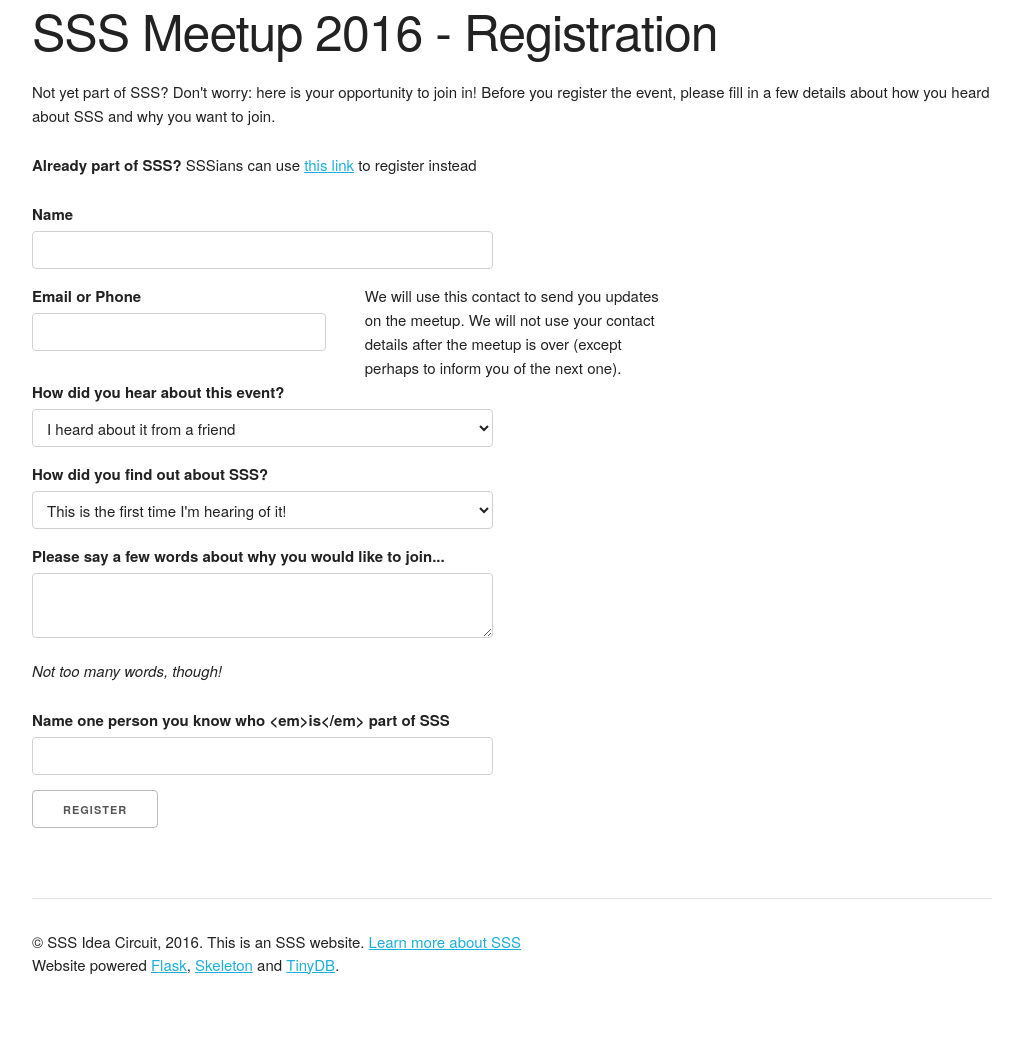
After one commit to badrihippo/2016meet.sic.sssnet.tk, a Flask app: page /register/non-sssians/ in a window 1280 px wide. The commit adds this page. Shown: the whole page, without its empty margins (128-1148 px from the left). Run offline with Flask 2, Linux system fonts and the light colour scheme; parts of the project's set-up code (start-up, migrations or seed data) failed here and were passed over; some libraries are stand-ins or nearby versions.

Commit message:
Add non-SSSian registration form

```diff
--- a/app.py
+++ b/app.py
@@ -64,6 +64,29 @@ class NameShopContactForm(Form):
     name = wtf.StringField('Name', validators=[wtf.validators.Required()])
     shop = wtf.StringField('Shop name', validators=[wtf.validators.Required()])
     contact = wtf.StringField('Email or Phone', validators=[wtf.validators.Required()])
+
+class NonSSSianForm(Form):
+    name = wtf.StringField('Name', validators=[wtf.validators.Required()])
+    contact = wtf.StringField('Email or Phone', validators=[wtf.validators.Required()])
+    how_find_event = wtf.SelectField('How did you hear about this event?',
+        choices = (
+          ('Heard from friend', 'I heard about it from a friend'),
+          ('Event invitation', 'I received an invitation to this event by email'),
+          ('Aliens', 'Some aliens left a message under my pillow'),
+          ('Social network', 'I found the link in my social network stream'),
+          ('Found on Internet', 'I found this website while surfing the Internet'),
+        ))
+    how_find_sss = wtf.SelectField('How did you find out about SSS?',
+        choices = (
+            ('This is first time', 'This is the first time I\'m hearing of it!'),
+            ('Heard from friend', 'A friend told me about it'),
+            ('Found on Internet', 'I found the SSS website while surfing the Internet'),
+            ('Found on Wiki', 'I found the SSS Wiki on Wikia'),
+            ('Social Page', 'I found pages about SSS on a social network'),
+        ))
+    why_interested = wtf.TextAreaField('Please say a few words about why you would like to join...',
+        validators=[wtf.validators.Required()])
+    reference_person = wtf.StringField('Name one person you know who <em>is</em> part of SSS')
 
 db = TinyDB(app.config['TINYDB_DB_PATH'])
 dv = db.table('date_votes')
@@ -155,6 +178,23 @@ def register():
         return redirect(url_for('register_thanks'))
     return render_template('register.htm', form=form)
 
+@app.route('/register/non-sssians/', methods=['GET', 'POST'])
+def register_nonsssian():
+    form = NonSSSianForm()
+    if form.validate_on_submit():
+        u = {}
+        u['name'] = form.name.data
+        u['contact'] = form.contact.data
+        u['how_find_event'] = form.how_find_event.data
+        u['how_find_sss'] = form.how_find_sss.data
+        u['why_interested'] = form.why_interested.data
+        u['reference_person'] = form.reference_person.data
+        u['timestamp'] = datetime.now().isoformat()
+
+        db_reg.insert(u)
+        return redirect(url_for('register_thanks'))
+    return render_template('register_nonsssian.htm', form=form)
+
 @app.route('/register/thanks/')
 def register_thanks():
     return render_template('register_thanks.htm')
--- a/templates/index.htm
+++ b/templates/index.htm
@@ -81,6 +81,7 @@
       {{ form.contact(placeholder='Email or Phone') }}
       <input type="submit" class="submit" value="Register Now" />
     </form>
+    <p><em>Not part of SSS? <a href="{{ url_for('register_nonsssian') }}">Register here</a> instead</em></p>
   </div>
 </div>
 <div class="row section slight-problem">
--- a/templates/register.htm
+++ b/templates/register.htm
@@ -15,7 +15,7 @@
 <h1>SSS Meetup 2016 - Registration</h1>
 <p>We're glad to know that you're coming for the Meetup! Don't forget to register so that we are ready for you&hellip;</p>
 
-<p><strong>Don't have a shop yet?</strong> You can join SSS and create one now! <a href="http://sssnet.tk">Learn how <i class="fa fa-arrow-right"></i></a></p>
+<p><strong>Don't have a shop yet?</strong> <a href="{{ url_for('register_nonsssian') }}">Register here</a> instead.</p>
 
 <form action="{{ url_for('register') }}" method="post">
   {{ form.csrf_token }}
--- /dev/null
+++ b/templates/register_nonsssian.htm
@@ -0,0 +1,72 @@
+{% extends 'base.html' %}
+{% block title %}SIC Meetup - Registration{% endblock %}
+{% block extracss %}
+<link href="{{ url_for('static', filename='css/bootstrap-datepicker.standalone.min.css') }}" rel="stylesheet" />
+<style type="text/css">
+#datepicker-good table tr td.active {
+  background: #0b0;
+}
+#datepicker-bad table tr td.active {
+  background: #b00;
+}
+</style>
+{% endblock %}
+{% block content %}
+<h1>SSS Meetup 2016 - Registration</h1>
+<p>Not yet part of SSS? Don't worry: here is your opportunity to join in! Before you register the event, please fill in a few details about how you heard about SSS and why you want to join.</p>
+<p><strong>Already part of SSS?</strong> SSSians can use <a href="{{ url_for('register') }}">this link</a> to register instead</p>
+
+<form action="{{ url_for('register_nonsssian') }}" method="post">
+  {{ form.csrf_token }}
+  <div class="row">
+    <div class="six columns"{% if form.name.errors %} style="color: red;"{% endif %}>
+      {{ form.name.label}}
+      {% if form.name.errors %}<ul style="color: red;">{% for e in form.name.errors %}<li>{{ e }}</li>{% endfor %}</ul>{% endif %}
+      {{ form.name(class="u-full-width") }}
+    </div>
+  </div>
+  <div class="row">
+    <div class="four columns"{% if form.contact.errors %} style="color: red;"{% endif %}>
+      {{ form.contact.label}}
+      {% if form.contact.errors %}<ul style="color: red;">{% for e in form.contact.errors %}<li>{{ e }}</li>{% endfor %}</ul>{% endif %}
+      {{ form.contact(class="u-full-width") }}
+    </div>
+    <div class="four columns">We will use this contact to send you updates on the meetup. We will not use your contact details after the meetup is over (except perhaps to inform you of the next one).</div>
+  </div>
+  <div class="row">
+    <div class="six columns"{% if form.how_find_event.errors %} style="color: red;"{% endif %}>
+      {{ form.how_find_event.label}}
+      {% if form.how_find_event.errors %}<ul style="color: red;">{% for e in form.how_find_event.errors %}<li>{{ e }}</li>{% endfor %}</ul>{% endif %}
+      {{ form.how_find_event(class="u-full-width") }}
+    </div>
+  </div>
+  <div class="row">
+    <div class="six columns"{% if form.how_find_sss.errors %} style="color: red;"{% endif %}>
+      {{ form.how_find_sss.label}}
+      {% if form.how_find_sss.errors %}<ul style="color: red;">{% for e in form.how_find_sss.errors %}<li>{{ e }}</li>{% endfor %}</ul>{% endif %}
+      {{ form.how_find_sss(class="u-full-width") }}
+    </div>
+  </div>
+  <div class="row">
+    <div class="six columns"{% if form.why_interested.errors %} style="color: red;"{% endif %}>
+      {{ form.why_interested.label}}
+      {% if form.why_interested.errors %}<ul style="color: red;">{% for e in form.why_interested.errors %}<li>{{ e }}</li>{% endfor %}</ul>{% endif %}
+      {{ form.why_interested(class="u-full-width") }}
+    </div>
+  </div>
+  <div class="row">
+    <div class="six columns">
+      <p><i>Not too many words, though!</i></p>
+    </div>
+  </div>
+  <div class="row">
+    <div class="six columns"{% if form.reference_person.errors %} style="color: red;"{% endif %}>
+      {{ form.reference_person.label}}
+      {% if form.reference_person.errors %}<ul style="color: red;">{% for e in form.reference_person.errors %}<li>{{ e }}</li>{% endfor %}</ul>{% endif %}
+      {{ form.reference_person(class="u-full-width") }}
+    </div>
+  </div>
+  <input type="submit" value="Register" />
+</form>
+
+{% endblock %}
```
